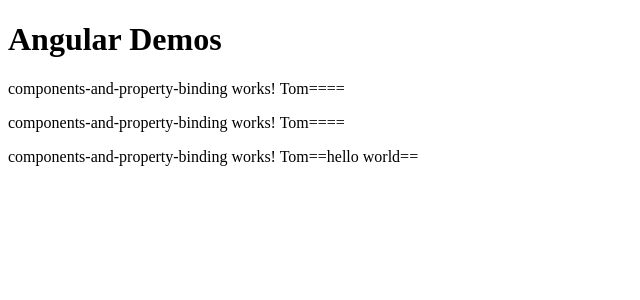
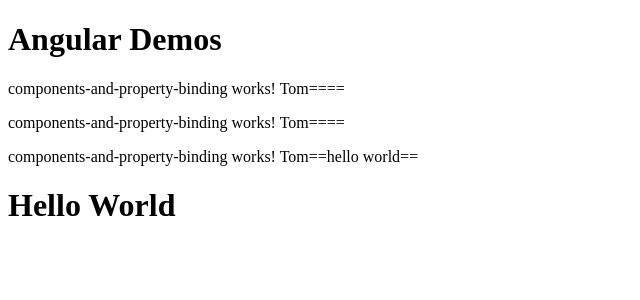
Before and after one commit to rohya8/demoApp, an Angular app: page / in a window 1280 px wide. Shown: the top 300 px of the page, without its empty margins (0-640 px from the left). Built offline with nearby package versions, Linux system fonts and the light colour scheme.

Commit message:
Component Api

```diff
--- a/src/app/app.component.html
+++ b/src/app/app.component.html
@@ -2,3 +2,6 @@
  <app-components-and-property-binding ></app-components-and-property-binding>
  <app-components-and-property-binding [name2]="hello"></app-components-and-property-binding>
  <app-components-and-property-binding name2="hello world"></app-components-and-property-binding>
+
+
+ <app-componentapi-input-output [isSelected]='post.isSelected' (change)='onComponentApiClick($event)'></app-componentapi-input-output>
--- a/src/app/app.component.ts
+++ b/src/app/app.component.ts
@@ -11,6 +11,8 @@
   fullname;
   namelist = [];
 
+  post = { isSelected: 'true' };
+
 
   onClickAdd() {
     console.log('In method');
@@ -18,4 +20,9 @@
     this.fullname = this.fname + ' ' + this.lname;
     this.namelist.push(this.fullname);
   }
+
+  onComponentApiClick(isSelected) {
+    // console.log('In AppComponent');
+    console.log('In AppComponent : ' + isSelected);       // Passing value
+  }
 }
--- a/src/app/app.module.ts
+++ b/src/app/app.module.ts
@@ -5,13 +5,15 @@
 import { AppComponent } from './app.component';
 import { ComponentsAndPropertyBindingComponent } from './components-and-property-binding/components-and-property-binding.component';
 import { TypescriptDemoComponent } from './typescript-demo/typescript-demo.component';
+import { ComponentapiInputOutputComponent } from './componentapi-input-output/componentapi-input-output.component';
 
 
 @NgModule({
   declarations: [
     AppComponent,
     ComponentsAndPropertyBindingComponent,
-    TypescriptDemoComponent
+    TypescriptDemoComponent,
+    ComponentapiInputOutputComponent
   ],
   imports: [
     BrowserModule, FormsModule
--- /dev/null
+++ b/src/app/componentapi-input-output/componentapi-input-output.component.html
@@ -0,0 +1,8 @@
+<span class='glyphicon' [class.glyphicon-star]='isSelected' [class.glyphicon-star-empty]='!isSelected' (click)='onClick()'>
+
+</span>
+<div (click)='onClick()'>
+    <h1 *ngIf='isSelected'>Hello World </h1>
+    <h1 *ngIf='!isSelected'>Pune City</h1>
+
+</div>
--- /dev/null
+++ b/src/app/componentapi-input-output/componentapi-input-output.component.ts
@@ -0,0 +1,21 @@
+import { Component, OnInit, Input, Output, EventEmitter } from '@angular/core';
+
+@Component({
+  selector: 'app-componentapi-input-output',
+  templateUrl: './componentapi-input-output.component.html',
+  styleUrls: ['./componentapi-input-output.component.css']
+})
+export class ComponentapiInputOutputComponent implements OnInit {
+  @Input() isSelected: boolean;
+  @Output() change = new EventEmitter();
+
+  constructor() { }
+
+  ngOnInit() {
+  }
+
+  onClick() {
+    this.isSelected = !this.isSelected;
+    this.change.emit(this.isSelected);
+  }
+}
```
Also changed, not shown: src/app/componentapi-input-output/componentapi-input-output.component.css (added), 1 other file (tests, documents, lock files or other folders).
